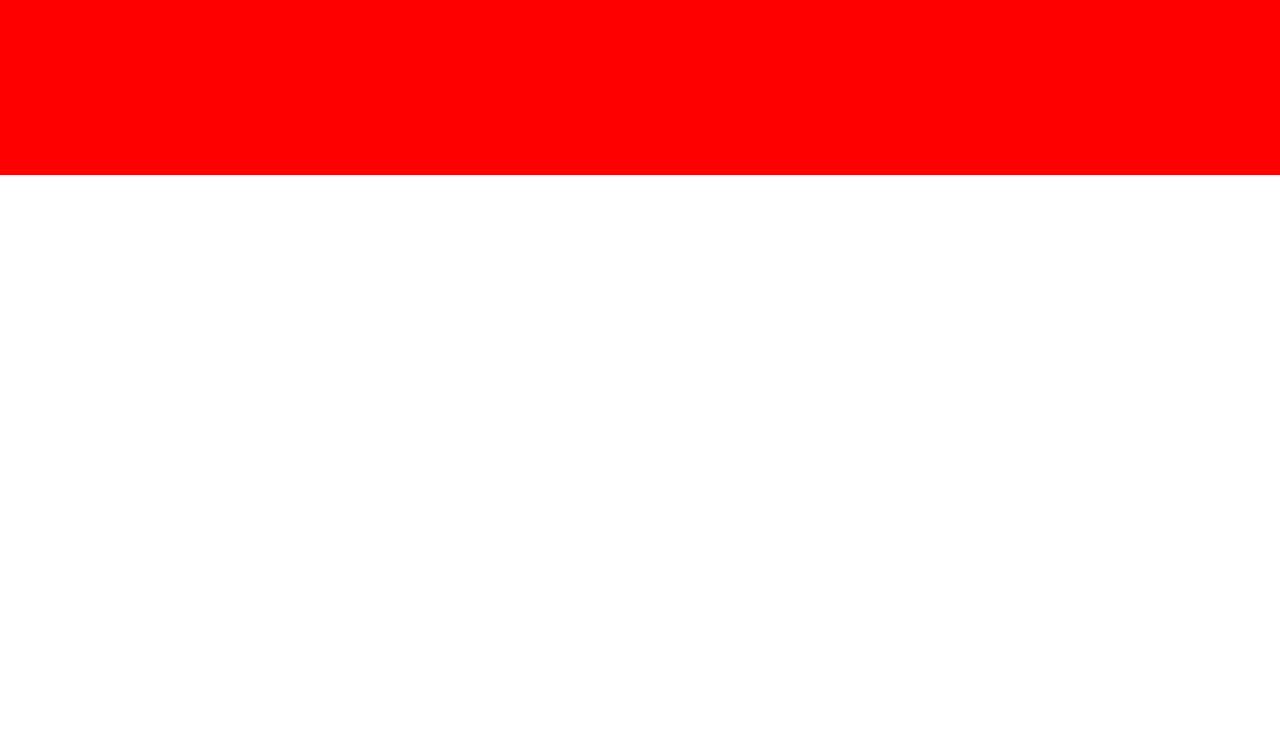
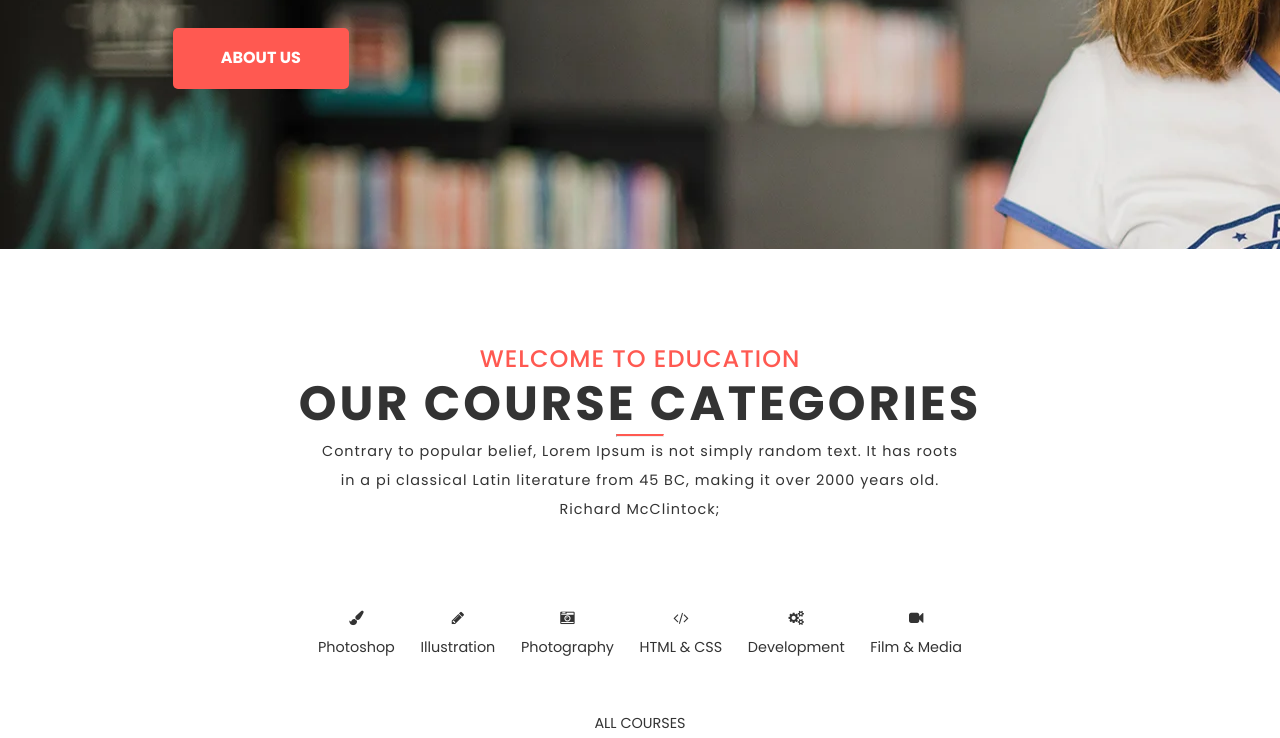
Before and after one commit to protihw/eduhas-website, a plain HTML site: page WEB/index.html in a window 1280 px wide. Shown: the part 518-1256 px from the top of the page. Before the commit the page ends 800 px from the top, so only its background shows below. Drawn offline with Linux system fonts and the light colour scheme.

Commit message:
Add files via upload

```diff
--- a/WEB/index.html
+++ b/WEB/index.html
@@ -76,6 +76,39 @@
                 <p> > </p>
             </div>
         </section>
+        <section id="course_categories">
+            <h2>WELCOME TO EDUCATION</h2>
+            <h1>OUR COURSE CATEGORIES</h1>
+            <hr>
+            <p>Contrary to popular belief, Lorem Ipsum is not simply random text. It has roots in a pi classical Latin literature from 45 BC, making it over 2000 years old. Richard McClintock;</p>
+            <div>
+                <div>
+                    <i class="fa fa-paint-brush"></i>
+                    <p>Photoshop</p>
+                </div>
+                <div>
+                    <i class="fa fa-pencil"></i>
+                    <p>Illustration</p>
+                </div>
+                <div>
+                    <i class="fa fa-camera-retro"></i>
+                    <p>Photography</p>
+                </div>
+                <div>
+                    <i class="fa fa-code"></i>
+                    <p>HTML & CSS</p>
+                </div>
+                <div>
+                    <i class="fa fa-cogs"></i>
+                    <p>Development</p>
+                </div>
+                <div>
+                    <i class="fa fa-video-camera"></i>
+                    <p>Film & Media</p>
+                </div>
+            </div>
+            <a href="#"><p>ALL COURSES</p></a>
+        </section>
     </main>
     <footer>
     </footer>
--- a/WEB/style.css
+++ b/WEB/style.css
@@ -27,7 +27,7 @@ body {
     font-size: 0.9rem;
     line-height: 1.8rem;
     color: #333;
-    overflow: hidden;
+    overflow-x: hidden;
 }
 
 #top_nav {
@@ -111,18 +111,43 @@ body {
 
 #main_top {
     display: flex;
-    background-color: red;
+    background-image: url("imgs/background-image-2.webp");
     justify-content: space-between;
 }
 
 #main_top_content {
-    margin: 30vh 0;
+    margin: 20vh 25vw 20vh 0;
+    color: white;
+    font-size: 2rem;
+}
+
+#main_top_content>h1>span {
+    display: block;
+    font-size: 6rem;
+    margin: 3rem 0 6rem;
+}
+
+#main_top_content>a {
+    display: block;
+    background-color: #ff5951;
+    padding: 1rem 3rem;
+    width: max-content;
+    font-size: 1rem;
+    font-weight: 700;
+    border-radius: 5px;
+    color: white;
+    text-decoration: none;
+    transition: .5s;
+}
+
+#main_top_content>a:hover{
+   background-color: black;
 }
 
 #prev_button,
 #next_button {
     opacity: 0;
-    margin: auto 5vw;
+    margin: auto 3vw;
     font-size: 3rem;
     color: white;
     background-color: black;
@@ -159,6 +184,42 @@ body {
     margin: auto 2vw;
 }
 
+#course_categories {
+    text-align: center;
+}
+
+#course_categories>h2{
+    margin-top: 6rem;
+    font-size: 1.5rem;
+    font-weight: 500;
+    letter-spacing: 1px;
+    color: #ff5951;
+}
+
+#course_categories>h1 {
+    font-size: 3rem;
+    margin: 1rem 0;
+    letter-spacing: 3px;
+}
+
+#course_categories>p {
+    margin: 0 25vw;
+    letter-spacing: 1px;
+}
+
+#course_categories>hr {
+    margin: 0 auto;
+    width: 3rem;
+    border-top: 2px solid #ff5951;
+}
+
+#course_categories>div {
+    display: flex;
+    margin: 5rem 0 3rem;
+    justify-content: center;
+    gap: 2vw;
+}
+
 @media (max-width: 800px) {
     #top_nav {
         display: block;
```
